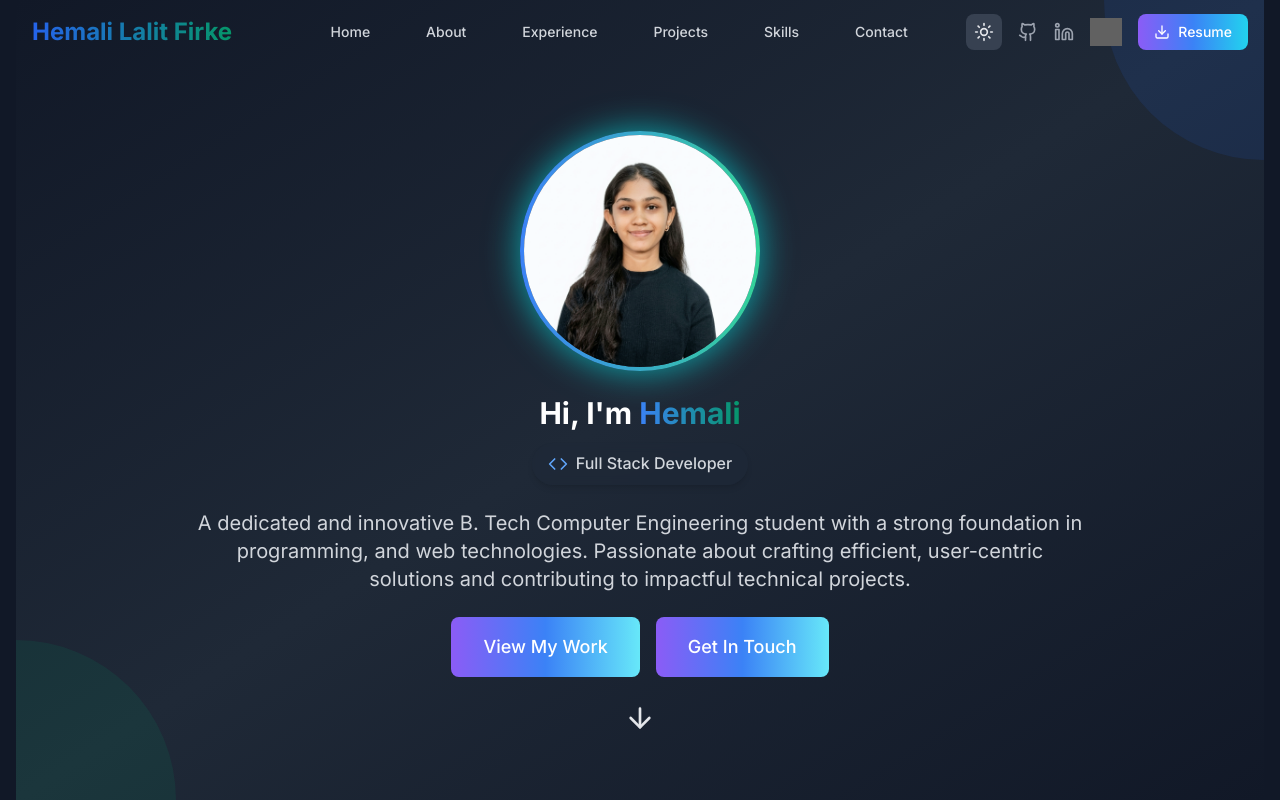
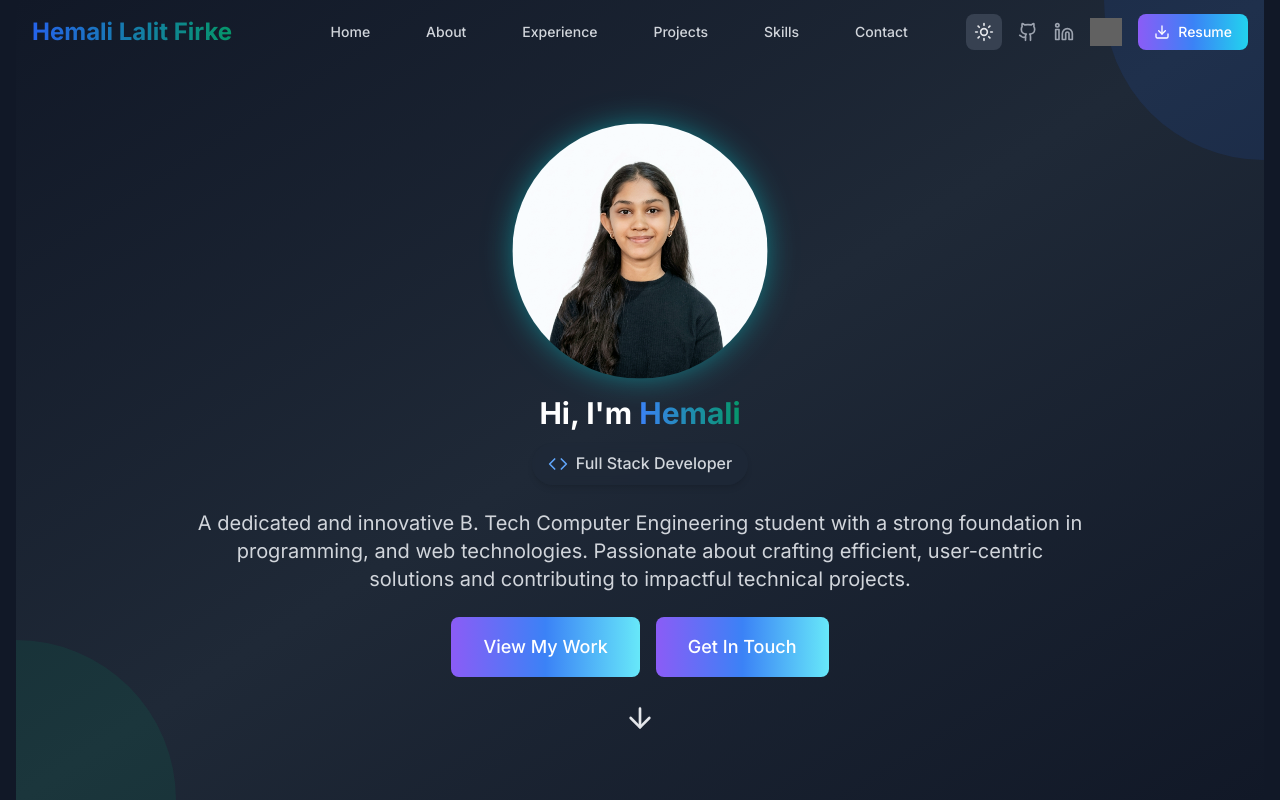
Before and after one commit to Hemali15f/Hemali-Firke-Portfolio, a React (Vite) app: page / in a window 1280 px wide. Shown: the top 800 px of the page. Built offline with nearby package versions, Linux system fonts and the light colour scheme; grey boxes are pictures that could not be loaded.

Commit message:
Update Hero.tsx

```diff
--- a/src/components/Hero.tsx
+++ b/src/components/Hero.tsx
@@ -21,7 +21,7 @@
                 <img
                   src="/profile-photo.png"
                   alt="Hemali Firke"
-                  className="w-full h-full rounded-full object-cover"
+                  className="w-full h-full rounded-full object-cover object-[50%_15%] scale-110"
                 />
               </div>
             </div>
```
